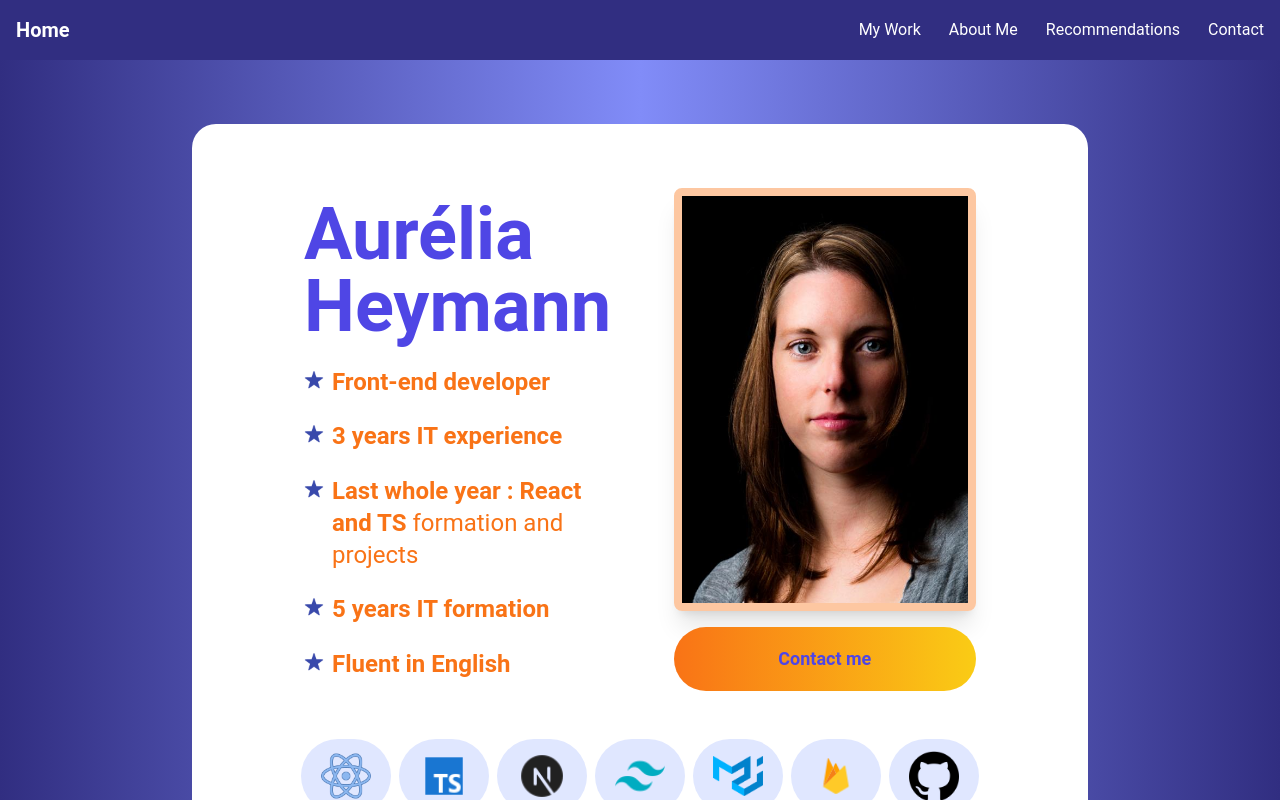
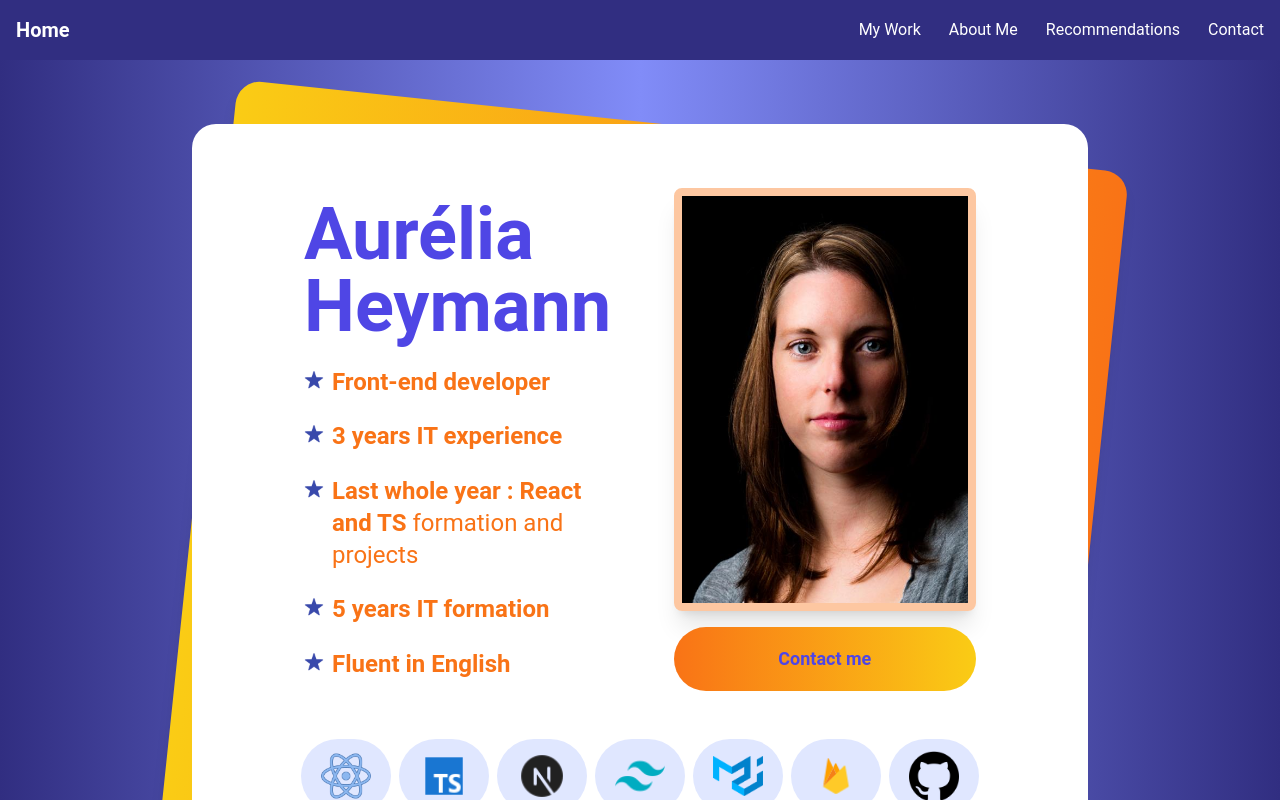
Before and after one commit to Aurelia77/portfolio2024, a Next.js app: page / in a window 1280 px wide. Shown: the top 800 px of the page. Built offline with nearby package versions, Linux system fonts and the light colour scheme.

Commit message:
CORRECTION Avant changement de DESIGN

```diff
--- a/src/app/layout.tsx
+++ b/src/app/layout.tsx
@@ -28,7 +28,8 @@ export default function RootLayout({
   return (
     <html lang="en">
       <body
-      className="
+        // bg-gradient-radial from-indigo-200 to-indigo-900
+        className="
         bg-gradient-to-r
         from-indigo-900
         via-indigo-400
--- a/src/app/page.tsx
+++ b/src/app/page.tsx
@@ -24,7 +24,7 @@ export default function HomePage() {
         >
           {/* A voir si mieux ORANGE ou BLEU ??? et ROTATE 6 ou 12 ??? */}
           {/* inset-0 définit top, right, bottom, et left à 0. */}
-          {/* <div className="absolute inset-0 bg-gradient-to-r from-yellow-400 to-orange-500 shadow-lg transform -skew-y-6 sm:skew-y-0 sm:rotate-6 sm:rounded-3xl sm:p-12 max-w-xl md:max-w-2xl lg:max-w-4xl mx-auto"></div> */}
+          <div className="absolute inset-0 bg-gradient-to-r from-yellow-400 to-orange-500 shadow-lg transform -skew-y-6 sm:skew-y-0 sm:rotate-6 sm:rounded-3xl sm:p-12 max-w-xl md:max-w-2xl lg:max-w-4xl mx-auto"></div>
           {/* <div className="absolute inset-0 bg-gradient-to-r from-blue-300 to-blue-400 shadow-lg transform -skew-y-6 sm:skew-y-0 sm:rotate-6 sm:rounded-3xl"></div> */}
           {/* <div className="absolute inset-0 bg-gradient-to-r from-blue-200 to-blue-300 shadow-lg transform -skew-y-6 sm:skew-y-0 sm:rotate-6 sm:rounded-3xl"></div> */}
           <div
```
